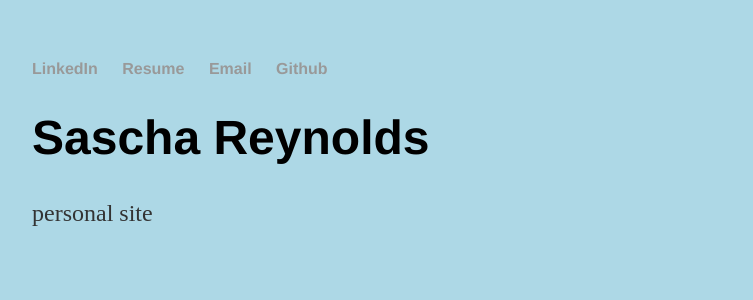
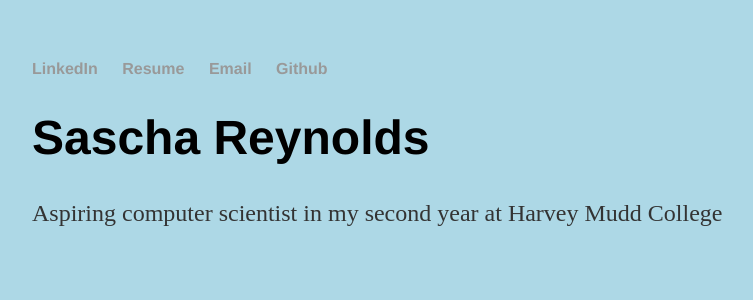
Before and after one commit to saschareynolds/saschareynolds.github.io, a Jekyll site: the page built from index.html, in a window 1280 px wide. Shown: the top 300 px of the page, without its empty margins (160-913 px from the left). Built offline with Jekyll 4.4.1, drawn with Linux system fonts in a browser that asks for light colours.

Commit message:
Update index.html

```diff
--- a/index.html
+++ b/index.html
@@ -4,5 +4,5 @@ title: Sascha Reynolds
 ---
 <div class="blurb">
 	<h1>Sascha Reynolds</h1>
-	<p>personal site</p>
+	<p>Aspiring computer scientist in my second year at Harvey Mudd College</p>
 </div><!-- /.blurb -->
```
